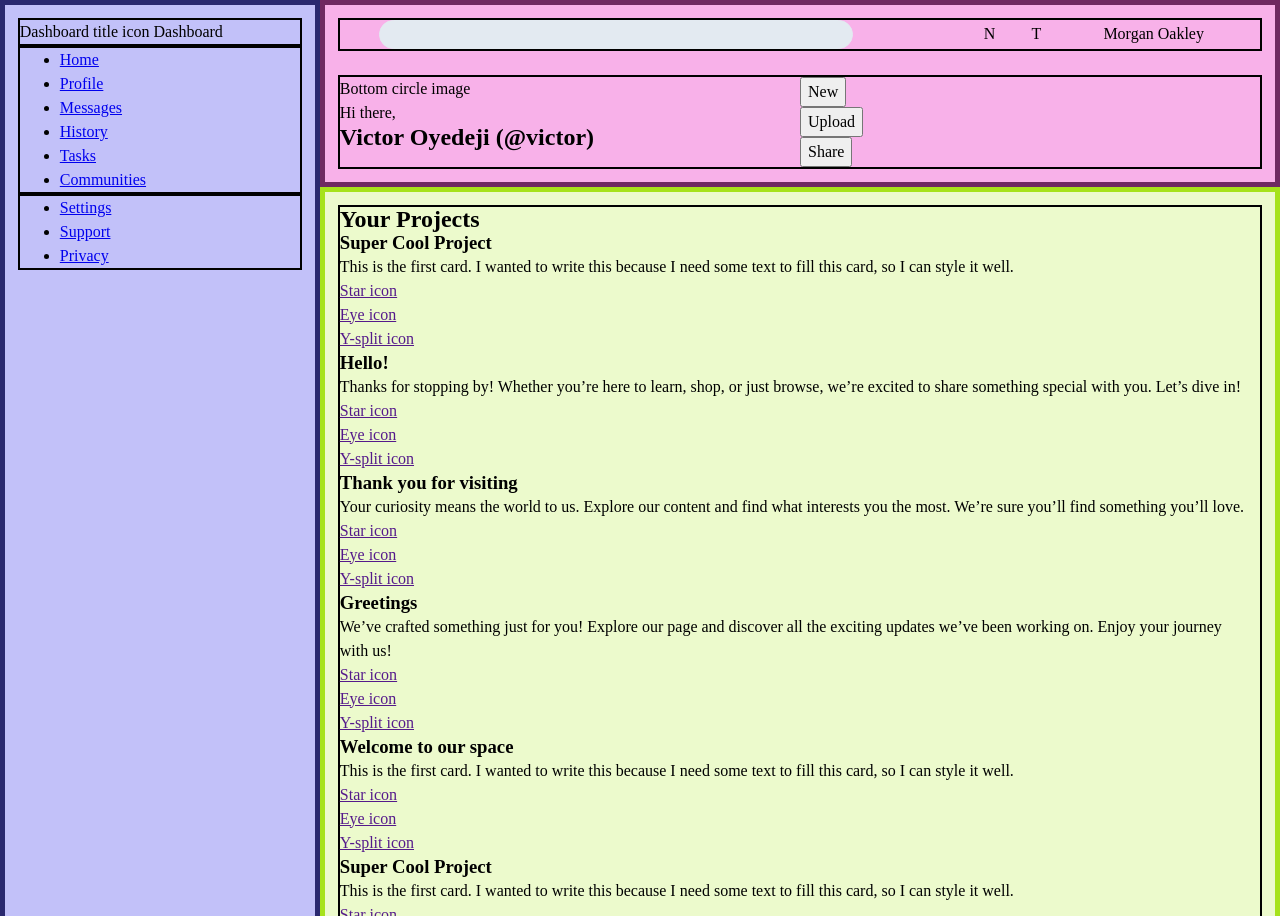
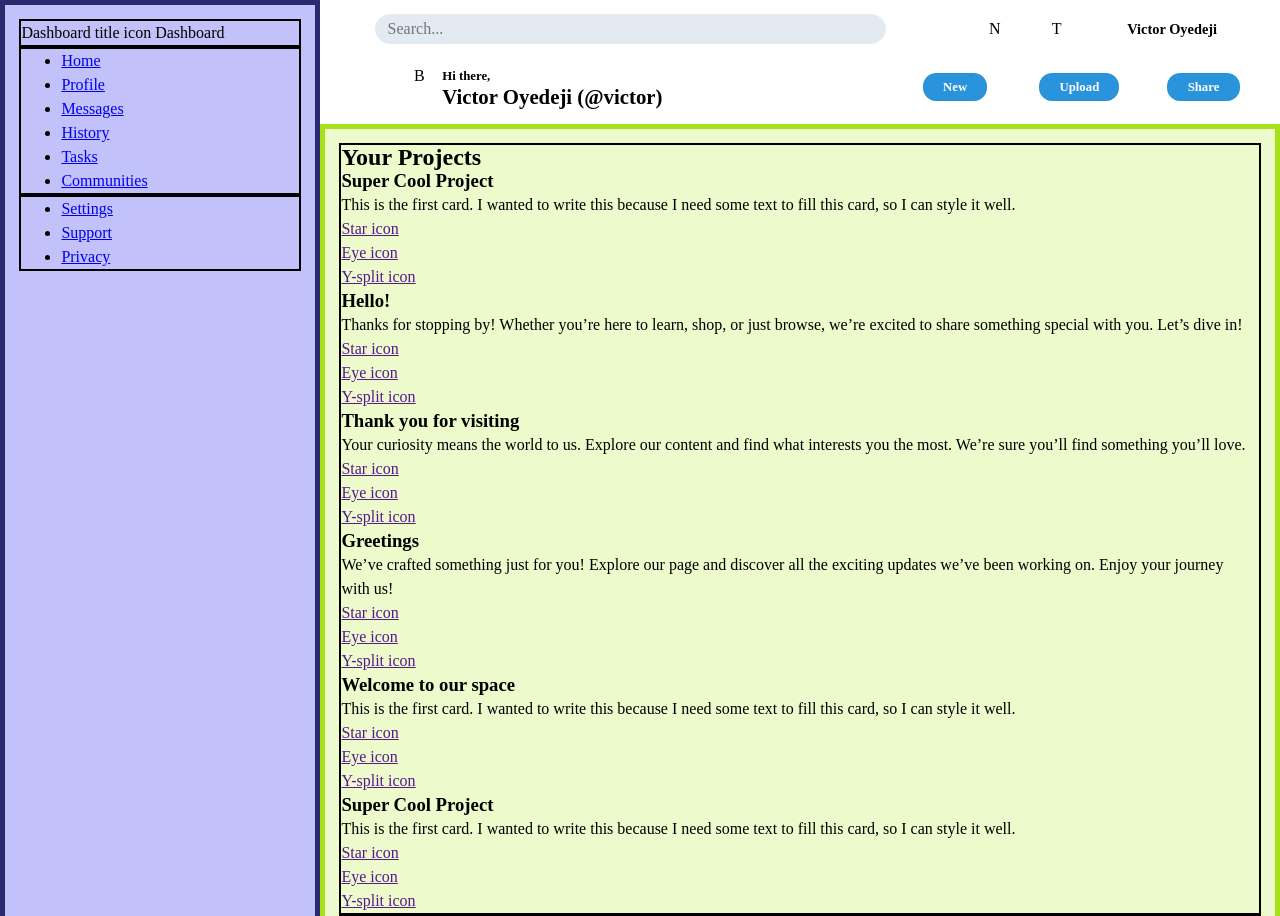
Before and after one commit to itsvictoroyedeji/test-admin-dashboard, a plain HTML site: page index.html in a window 1280 px wide. Shown: the top 916 px of the page. Drawn offline with Linux system fonts and the light colour scheme.

Commit message:
feat: Header CSS v1 done, needs to add icons

```diff
--- a/index.html
+++ b/index.html
@@ -14,7 +14,7 @@
         <form id="searchform" class="search-form" action="" method="get">
           <div class="search">
             <span></span>
-            <input type="search" name="q" id="site-search">
+            <input type="search" name="q" id="site-search" placeholder="Search...">
           </div>
           <div class="form-submit">
             <button type="submit" hidden>Search</button>
@@ -27,16 +27,17 @@
           <div class="profile-icon">
             <!-- Circle image icon here --> T
           </div>
-          <div class="top-header-profile-name">
-            <span>Morgan Oakley</span>
+          <div class="profile-name">
+            <span>Victor Oyedeji</span>
           </div>
         </div>
       </div>
 
       <div class="bottom-header">
         <div class="user-info-bottom">
-          <div class="bottom-menu-profile-image profile-icon big-icon">
-            <!-- Circle image icon here --> Bottom circle image
+          <div class="profile-image profile-icon big-icon">
+          B
+            <!-- Circle image icon here -->
           </div>
           <div class="profile-intro">
             Hi there,
--- a/styles.css
+++ b/styles.css
@@ -62,12 +62,13 @@ h1, h2, h3, h4, h5, h6 {
 /* Section borders */
 
 .header {
-  border: 5px solid rgb(111,41,97);
-  background-color: rgb(248, 177, 233);
+  /* border: 5px solid rgb(111,41,97);
+  background-color: rgb(248, 177, 233); */
+  box-shadow: 1px;
 }
 
 .header > * {
-  border: 2px solid;
+  /* border: 2px solid; */
 }
 
 .sidebar {
@@ -102,7 +103,7 @@ h1, h2, h3, h4, h5, h6 {
 }
 
 .container > * {
-  padding: 0.8em;
+  padding: 0.9em;
 }
 
 .header {
@@ -122,7 +123,7 @@ h1, h2, h3, h4, h5, h6 {
 
 .header {
   display: grid;
-  gap: 1.5em;
+  gap: 1.3em;
 }
 
 .top-header {
@@ -132,7 +133,7 @@ h1, h2, h3, h4, h5, h6 {
 
 .top-header .search-form {
   display: grid;
-  grid-template-columns: 6fr 1fr;
+  grid-template-columns: 10fr 1fr;
 
 }
 
@@ -158,7 +159,7 @@ h1, h2, h3, h4, h5, h6 {
 
 input[type="search"] {
   background-color: rgb(227, 234, 241);
-  padding: 0.1em 0.7em;
+  padding: 0.1em 0.8em;
   width: 100%;
   font-size: 16px;
   font-size: 1rem;
@@ -173,15 +174,60 @@ input[type="search"] {
   border: 1px solid rgb(41, 146, 212);
 }
 
+#searchform input[type="search"]:focus::placeholder {
+  color: transparent;
+}
+
 .user-info-top {
   display: grid;
-  grid-template-columns: repeat(2, 1fr) 4fr;
+  grid-template-columns: repeat(2, 1fr) 3fr;
   padding: 0 0.8em;
   place-items: center;
+  gap: 0.5em;
+}
 
+.user-info-top .profile-name {
+  font-weight: bold;
+  font-size: 0.9rem;
 }
 
 .bottom-header {
   display: grid;
-  grid-template-columns: repeat(2, 1fr);
+  grid-template-columns: 3fr 2fr;
 }
+
+.bottom-header .user-info-bottom {
+  display: grid;
+  grid-template-columns: 1fr 5fr;
+  gap: 1.1em;
+}
+
+.user-info-bottom .profile-image {
+  justify-self: end;
+}
+
+.user-info-bottom .profile-intro {
+  font-size: 0.8rem;
+  font-weight: bold;
+}
+
+.user-info-bottom h2 {
+  font-size: 1.3rem;
+  margin-top: -3px
+}
+
+.profile-buttons {
+  display: grid;
+  grid-template-columns: repeat(3, 1fr);
+  place-items: center;
+}
+
+.profile-buttons .btn {
+  background-color: rgb(41, 148, 220);
+  color: rgb(255, 255, 255);
+  border: 1px solid rgb(41, 146, 209);
+  font-size: 0.8rem;
+  font-weight: bold;
+  padding: 0.1em 1.5em;
+  border-radius: 1em;
+}
```
